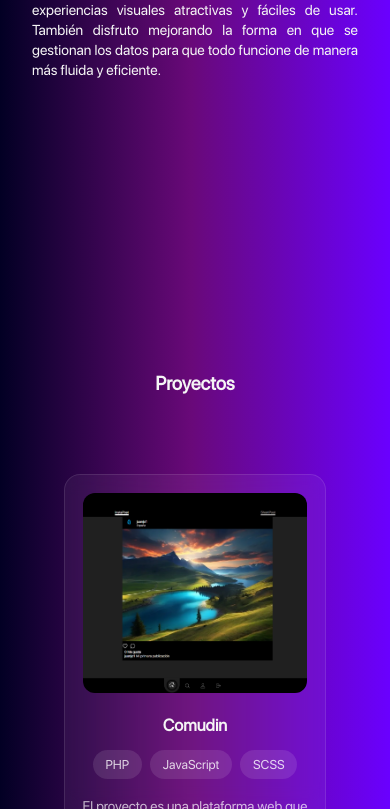
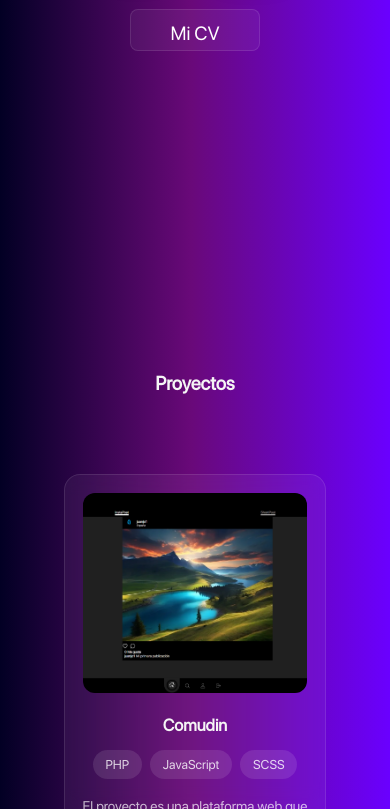
Before and after one commit to juanjopl/Mi-Mundo, a website: page public/index.html in a window 390 px wide. Shown: the part 535-1344 px from the top of the page. Drawn offline with Linux system fonts and the light colour scheme.

Commit message:
Cambio de header y agregacion de boton con descarga de PDF

```diff
--- a/public/index.html
+++ b/public/index.html
@@ -11,7 +11,6 @@
     <link rel="stylesheet" href="styles/contact.css">
 
     <script defer src="scripts/main.js"></script>
-    <script defer src="scripts/parrafo.js"></script>
     <script defer src="scripts/sendForm.js"></script>
 </head>
 <body>
@@ -22,9 +21,7 @@
             <a href="https://github.com/juanjopl" target="_blank" class="social-link"><img src="assets/images/github.png" alt=""></a>
             <a href="https://linkedin.com/in/juanjopl" target="_blank" class="social-link"><img src="assets/images/linkedin.png" alt=""></a>
         </div>
-        <p class="bio" id="parrafo1">
-
-        </p>
+        <a href="assets/files/" id="cv" download="Curriculum.pdf">Mi CV</a>
     </header>
 
     <section class="projects">
--- a/public/scripts/parrafo.js
+++ /dev/null
@@ -1,23 +0,0 @@
-const text1 = `Soy un desarrollador apasionado por crear experiencias visuales atractivas y fáciles de usar. También disfruto mejorando la forma en que se gestionan los datos para que todo funcione de manera más fluida y eficiente.`;
-
-const parrafo = document.getElementById("parrafo1");
-
-function typeText(text, id, delay = 10) {
-    let i = 0;
-
-    function write() {
-        if (i < text.length) {
-            id.textContent += text[i];
-            i++;
-            setTimeout(write, delay);
-        }
-    }
-
-    write();
-}
-
-function type() {
-    typeText(text1, parrafo, 10);
-}
-
-window.addEventListener("load", type);
--- a/public/styles/contact.css
+++ b/public/styles/contact.css
@@ -20,23 +20,6 @@ input[type="text"], input[type="email"], textarea {
 
 input[type="text"]:active, input[type="email"]:active {
     background: transparent;
-}
-
-button {
-    padding: 10px 20px;
-    border-radius: 8px;
-    border: 1px solid rgba(255, 255, 255, 0.1);
-    background: rgba(255, 255, 255, 0.05);
-    color: white;
-    font-size: 0.9rem;
-    cursor: pointer;
-    transition: all 0.3s ease;
-    text-decoration: none;
-}
-
-button:hover {
-    background: rgba(255, 255, 255, 0.1);
-    border-color: rgba(255, 255, 255, 0.2);
 }
 
 .contact {
--- a/public/styles/header.css
+++ b/public/styles/header.css
@@ -7,6 +7,7 @@
     display: flex;
     flex-direction: column;
     justify-content: center;
+    align-items: center;
 }
 
 .header h1 {
@@ -41,29 +42,8 @@
     transform: scale(1.1);
 }
 
-.bio {
-    min-height: 80px;
-    overflow: hidden;
-    margin: 10px 0;
-    line-height: 1.4;
-    text-align: center;
-    font-size: 1rem;
+#cv {
+    width: 40%;
+    height: 5vh;
+    font-size: 1.2rem;
 }
-
-@media (max-width: 430px) {
-    .bio {
-        font-size: 14px;
-    }
-}
-@media (max-width: 1024px) {
-    .bio {
-      min-height: 100px;
-      font-size: 0.9rem;
-      line-height: 1.4;
-    }
-}
-@media (max-width: 710px) {
-    .bio {
-        text-align: justify;
-    }
-}
--- a/public/styles/style.css
+++ b/public/styles/style.css
@@ -40,6 +40,24 @@ section {
     margin: 0 auto;
 }
 
+button, #cv {
+    padding: 10px 20px;
+    border-radius: 8px;
+    border: 1px solid rgba(255, 255, 255, 0.1);
+    background: rgba(255, 255, 255, 0.05);
+    color: white;
+    font-size: 0.9rem;
+    cursor: pointer;
+    transition: all 0.3s ease;
+    text-decoration: none;
+}
+
+button:hover, #cv:hover {
+    background: rgba(255, 255, 255, 0.1);
+    border-color: rgba(255, 255, 255, 0.2);
+}
+
+
 ::-webkit-scrollbar {
     width: 12px;
     background-color: #242424;
```
Also changed, not shown: public/scripts/main.js (line endings or trailing spaces), 1 other file.
